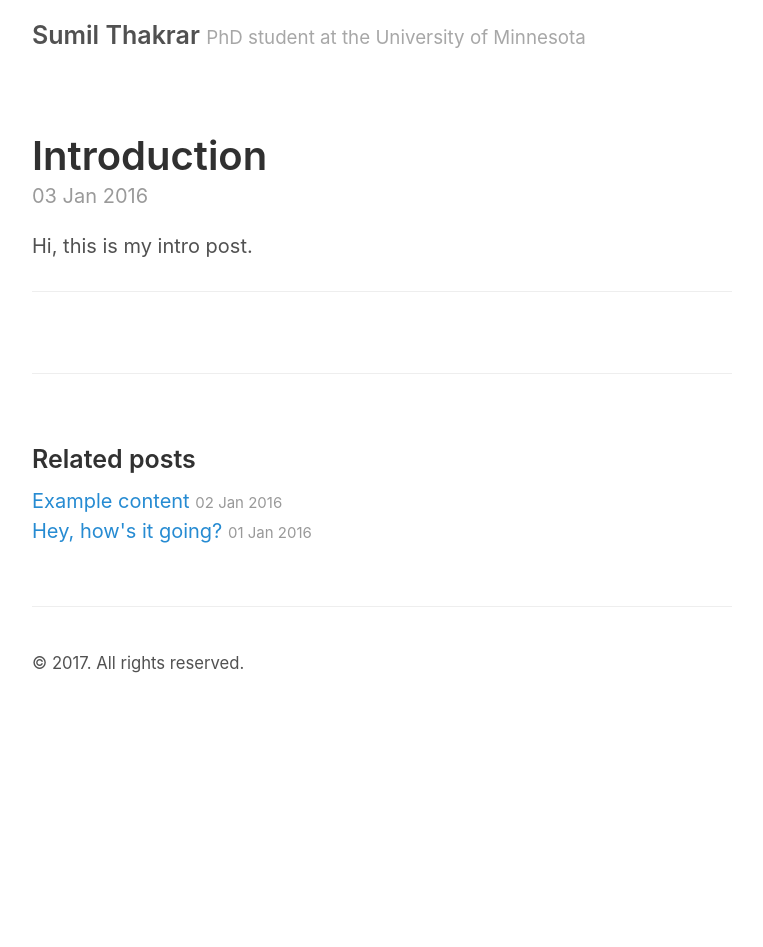
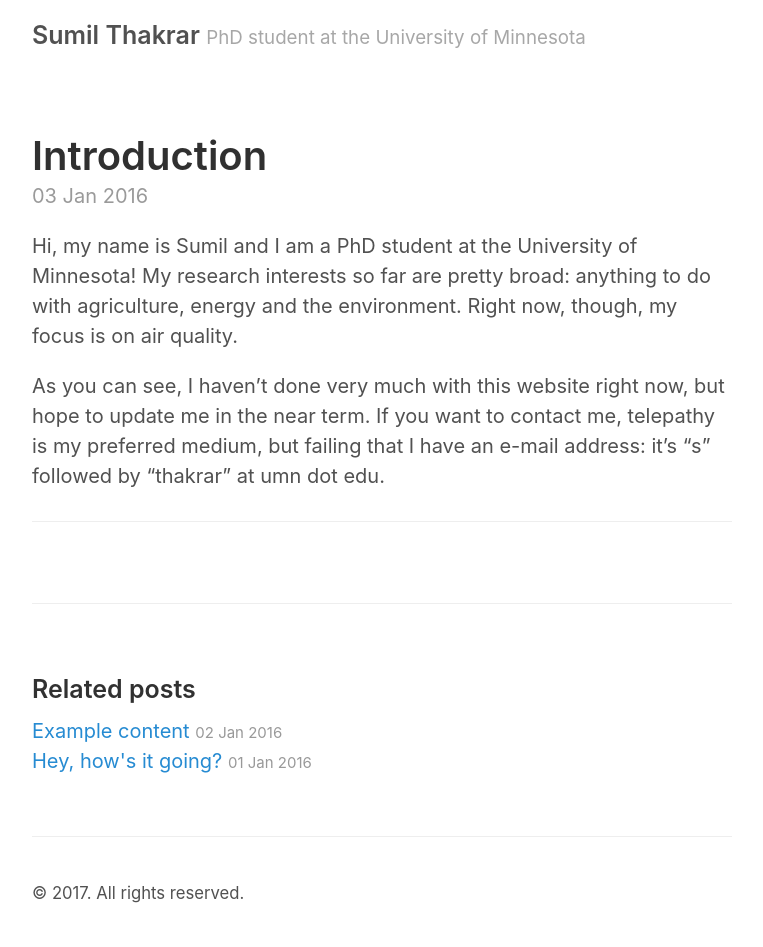
Before and after one commit to SumilThakr/SumilThakr.github.io, a Jekyll site: the page built from _posts/2016-01-03-introduction.md, in a window 1280 px wide. Shown: the whole page, without its empty margins (258-1021 px from the left). Built offline with Jekyll 4.4.1, drawn with Linux system fonts in a browser that asks for light colours; before the commit the page ends 900 px from its top, so only the background shows below that.

Commit message:
Changed the introduction post. might want to change the date of the post, too.

```diff
--- a/_posts/2016-01-03-introduction.md
+++ b/_posts/2016-01-03-introduction.md
@@ -3,6 +3,8 @@ layout: post
 title: Introduction
 ---
 
-Hi, this is my intro post.
+Hi, my name is Sumil and I am a PhD student at the University of Minnesota! My research interests so far are pretty broad: anything to do with agriculture, energy and the environment. Right now, though, my focus is on air quality.
+
+As you can see, I haven't done very much with this website right now, but hope to update me in the near term. If you want to contact me, telepathy is my preferred medium, but failing that I have an e-mail address: it's "s" followed by "thakrar" at umn dot edu.
 
 -----
```
